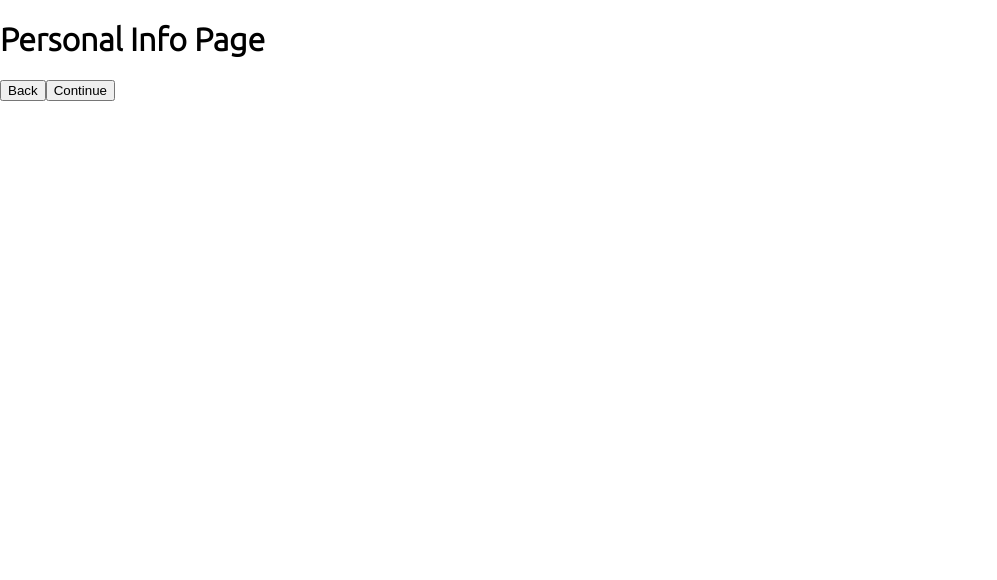
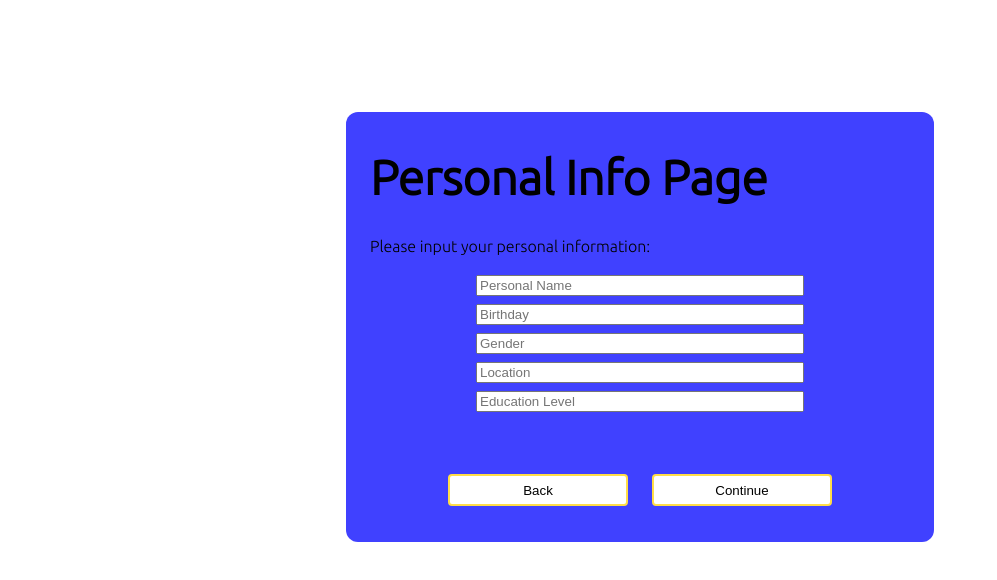
Before and after one commit to giovanniCL/stonks-only-go-up, a React (Create React App) app in the folder stonks-only-go-up/: page /setup/personal-info in a window 1280 px wide. Shown: the top 580 px of the page, without its empty margins (0-997 px from the left). Built offline with nearby package versions, Linux system fonts and the light colour scheme.

Commit message:
setup personal info page populated

```diff
--- a/stonks-only-go-up/src/App.css
+++ b/stonks-only-go-up/src/App.css
@@ -36,3 +36,45 @@
     transform: rotate(360deg);
   }
 }
+
+/* This is for the setup process page */
+.setup-page-wrapper {
+  background: #4041FF;
+  width: 100%;
+  max-width: 540px;
+  margin: 112px auto;
+  height: 400px;
+  padding: 6px 24px 24px;
+  border-radius: 12px;
+  position: relative;
+}
+.setup-page-wrapper > .setup-header {
+  font-size: 48px;
+}
+.setup-page-wrapper > .setup-directory {
+  width: 100%;
+  display: inline-flex;
+  justify-content: center;
+  position: absolute;
+  bottom: 24px;
+  left: 0;
+}
+.generic-path-button {
+  width: 180px;
+  height: 32px;
+  margin: 12px;
+  background: white;
+  border: 2px solid #FFDD47;
+  border-radius: 4px;
+}
+.setup-personal-info-inputs {
+  width: 100%;
+  display: flex;
+  flex-direction: column;
+  justify-content: center;
+  align-items: center;
+}
+.setup-personal-info-inputs >input {
+  margin: 4px;
+  width: 320px;
+}
--- a/stonks-only-go-up/src/Components/Setup/SetupConfirmPage.js
+++ b/stonks-only-go-up/src/Components/Setup/SetupConfirmPage.js
@@ -7,11 +7,11 @@ import { React } from "react"
 */
 const SetupConfirmPage = (props) => {
     return (
-        <div>
-            <h1>Confirm Page</h1>
-            <div>
-                <button onClick={() => props.history.push('/setup/profile-picture')}>Back</button>
-                <button onClick={() => props.history.push('/')}>Finish Setup</button>
+        <div className="setup-page-wrapper">
+            <h1 className="setup-header">Confirm Page</h1>
+            <div className="setup-directory">
+                <button className="generic-path-button" onClick={() => props.history.push('/setup/profile-picture')}>Back</button>
+                <button className="generic-path-button" onClick={() => props.history.push('/')}>Finish Setup</button>
             </div>
         </div>
     )
--- a/stonks-only-go-up/src/Components/Setup/SetupInitialPage.js
+++ b/stonks-only-go-up/src/Components/Setup/SetupInitialPage.js
@@ -8,11 +8,11 @@ import { React } from "react"
 */
 const SetupInitialPage = (props) => {
     return (
-        <div>
-            <h1>Setup</h1>
+        <div className="setup-page-wrapper">
+            <h1 className="setup-header">Setup</h1>
             <p>Let's continue setting up your account with some basic information!</p>
-            <div>
-                <button onClick={() => props.history.push('/setup/personal-info')}>Begin Account Setup</button>
+            <div className="setup-directory">
+                <button className="generic-path-button" onClick={() => props.history.push('/setup/personal-info')}>Begin Account Setup</button>
             </div>
         </div>
     )
--- a/stonks-only-go-up/src/Components/Setup/SetupInterestPage.js
+++ b/stonks-only-go-up/src/Components/Setup/SetupInterestPage.js
@@ -7,11 +7,11 @@ import { React } from "react"
 */
 const SetupInterestPage = (props) => {
     return (
-        <div>
-            <h1>Interest Page</h1>
-            <div>
-                <button onClick={() => props.history.push('/setup/personal-info')}>Back</button>
-                <button onClick={() => props.history.push('/setup/stonk-suggest')}>Continue</button>
+        <div className="setup-page-wrapper">
+            <h1 className="setup-header">Interest Page</h1>
+            <div className="setup-directory">
+                <button className="generic-path-button" onClick={() => props.history.push('/setup/personal-info')}>Back</button>
+                <button className="generic-path-button" onClick={() => props.history.push('/setup/stonk-suggest')}>Continue</button>
             </div>
         </div>
     )
--- a/stonks-only-go-up/src/Components/Setup/SetupPersonalInfoPage.js
+++ b/stonks-only-go-up/src/Components/Setup/SetupPersonalInfoPage.js
@@ -1,17 +1,69 @@
 // General Imports
-import { React } from "react"
+import { React, useState } from "react"
 
 // Setup Personal Info Page
 /*
     This page is the SECOND step of the setting up personal info.
 */
 const SetupPersonalInfoPage = (props) => {
+    const [inputPersonalForm, setPersonalForm] = useState({
+        personalName: "",
+        birthday: "",
+        gender: "",
+        location: "",
+        educationLevel: "",
+    })
+
+    function handleInputChange(e) {
+        let inputPersonalFormWorking = {...inputPersonalForm}
+        inputPersonalFormWorking[e.target.name] = e.target.value
+        setPersonalForm(inputPersonalFormWorking)
+    }
+
     return (
-        <div>
-            <h1>Personal Info Page</h1>
-            <div>
-                <button onClick={() => props.history.push('/setup/initial')}>Back</button>
-                <button onClick={() => props.history.push('/setup/interest-suggest')}>Continue</button>
+        <div className="setup-page-wrapper">
+            <h1 className="setup-header">Personal Info Page</h1>
+            <p>Please input your personal information:</p>
+            <div className="setup-personal-info-inputs">
+                <input
+                    name="personalName"
+                    value={inputPersonalForm.personalName}
+                    onChange={handleInputChange}
+                    placeholder="Personal Name"
+                    type="text"
+                />
+                <input
+                    name="birthday"
+                    value={inputPersonalForm.birthday}
+                    onChange={handleInputChange}
+                    placeholder="Birthday"
+                    type="text"
+                />
+                <input
+                    name="gender"
+                    value={inputPersonalForm.gender}
+                    onChange={handleInputChange}
+                    placeholder="Gender"
+                    type="text"
+                />
+                <input
+                    name="location"
+                    value={inputPersonalForm.location}
+                    onChange={handleInputChange}
+                    placeholder="Location"
+                    type="text"
+                />
+                <input
+                    name="educationLevel"
+                    value={inputPersonalForm.educationLevel}
+                    onChange={handleInputChange}
+                    placeholder="Education Level"
+                    type="text"
+                />
+            </div>
+            <div className="setup-directory">
+                <button className="generic-path-button" onClick={() => props.history.push('/setup/initial')}>Back</button>
+                <button className="generic-path-button" onClick={() => props.history.push('/setup/interest-suggest')}>Continue</button>
             </div>
         </div>
     )
--- a/stonks-only-go-up/src/Components/Setup/SetupProfilePicturePage.js
+++ b/stonks-only-go-up/src/Components/Setup/SetupProfilePicturePage.js
@@ -7,11 +7,11 @@ import { React } from "react"
 */
 const SetupProfilePicturePage = (props) => {
     return (
-        <div>
-            <h1>Profile Picture Page</h1>
-            <div>
-                <button onClick={() => props.history.push('/setup/stonk-suggest')}>Back</button>
-                <button onClick={() => props.history.push('/setup/confirm')}>Continue</button>
+        <div className="setup-page-wrapper">
+            <h1 className="setup-header">Profile Picture Page</h1>
+            <div className="setup-directory">
+                <button className="generic-path-button" onClick={() => props.history.push('/setup/stonk-suggest')}>Back</button>
+                <button className="generic-path-button" onClick={() => props.history.push('/setup/confirm')}>Continue</button>
             </div>
         </div>
     )
--- a/stonks-only-go-up/src/Components/Setup/SetupStonkPage.js
+++ b/stonks-only-go-up/src/Components/Setup/SetupStonkPage.js
@@ -7,11 +7,11 @@ import { React } from "react"
 */
 const SetupStonkPage = (props) => {
     return (
-        <div>
-            <h1>Stonk Page</h1>
-            <div>
-                <button onClick={() => props.history.push('/setup/interest-suggest')}>Back</button>
-                <button onClick={() => props.history.push('/setup/profile-picture')}>Continue</button>
+        <div className="setup-page-wrapper">
+            <h1 className="setup-header">Stonk Page</h1>
+            <div className="setup-directory">
+                <button className="generic-path-button" onClick={() => props.history.push('/setup/interest-suggest')}>Back</button>
+                <button className="generic-path-button" onClick={() => props.history.push('/setup/profile-picture')}>Continue</button>
             </div>
         </div>
     )
```
